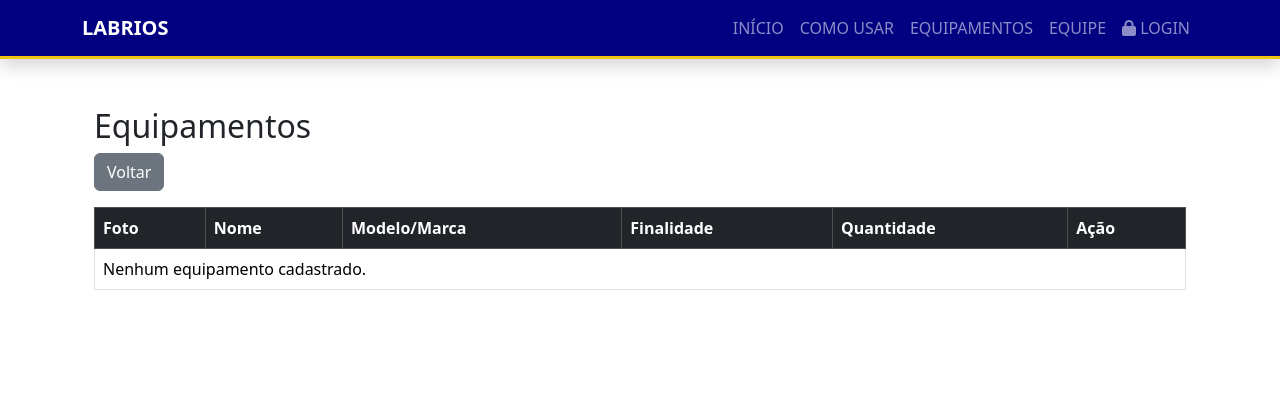
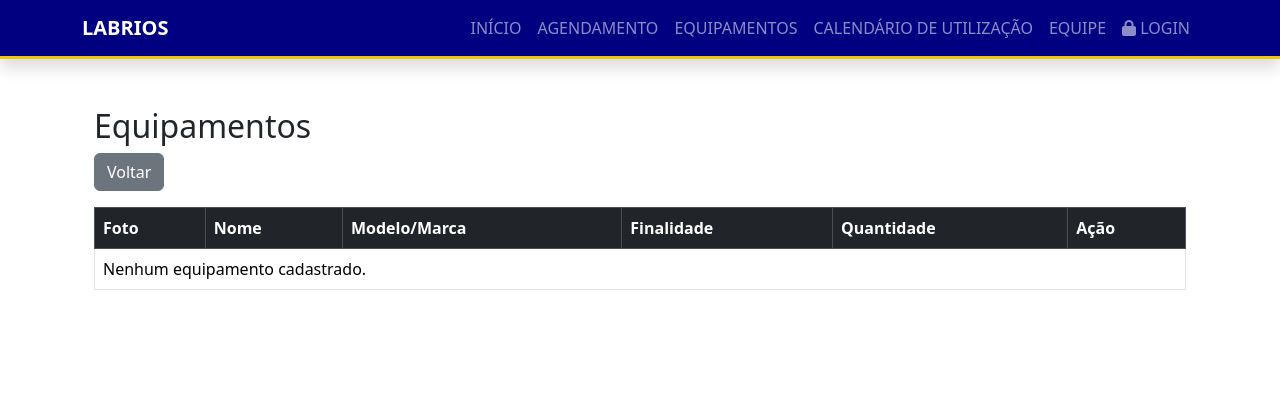
Before and after one commit to almeidasudarioarthurcassius-maker/SITE-OFICIAL-LABRIOS, a Flask app: page /equipment in a window 1280 px wide. Shown: the top 420 px of the page. Run offline with Flask 3, Linux system fonts and the light colour scheme; data comes from the database, SQL or seed files in the repository; data that the repository does not hold is empty.

Commit message:
Update base.html

```diff
--- a/site-labrios-oficial/templates/base.html
+++ b/site-labrios-oficial/templates/base.html
@@ -11,6 +11,7 @@
         body { display: flex; flex-direction: column; min-height: 100vh; }
         .content-wrapper { flex: 1; }
         .navbar { background: var(--navy) !important; border-bottom: 3px solid #f1c40f; }
+        .bg-navy { background-color: var(--navy) !important; }
         .btn-navy { background: var(--navy); color: white; }
         .btn-navy:hover { background: #000050; color: white; }
         footer { border-top: 1px solid #eee; padding: 2rem 0; font-size: 0.85rem; color: #777; background: #f9f9f9; }
@@ -21,23 +22,21 @@
 <nav class="navbar navbar-expand-lg navbar-dark shadow sticky-top">
     <div class="container">
         <a class="navbar-brand fw-bold" href="/">LABRIOS</a>
-
         <button class="navbar-toggler" type="button" data-bs-toggle="collapse" data-bs-target="#navbarNav">
             <span class="navbar-toggler-icon"></span>
         </button>
-
         <div class="collapse navbar-collapse" id="navbarNav">
             <ul class="navbar-nav ms-auto">
                 <li class="nav-item"><a class="nav-link" href="/">INÍCIO</a></li>
-                <li class="nav-item"><a class="nav-link" href="/how-to-use">COMO USAR</a></li>
+                <li class="nav-item"><a class="nav-link" href="/how-to-use">AGENDAMENTO</a></li>
                 <li class="nav-item"><a class="nav-link" href="/equipment">EQUIPAMENTOS</a></li>
+                <li class="nav-item"><a class="nav-link" href="/schedule">CALENDÁRIO DE UTILIZAÇÃO</a></li>
                 <li class="nav-item"><a class="nav-link" href="/team">EQUIPE</a></li>
-
                 {% if current_user.is_authenticated %}
-                  <li class="nav-item"><a class="nav-link text-warning fw-bold" href="/admin">PAINEL GESTOR</a></li>
-                  <li class="nav-item"><a class="nav-link" href="/logout">SAIR</a></li>
+                <li class="nav-item"><a class="nav-link text-warning fw-bold" href="/admin">PAINEL GESTOR</a></li>
+                <li class="nav-item"><a class="nav-link" href="/logout">SAIR</a></li>
                 {% else %}
-                  <li class="nav-item"><a class="nav-link" href="/login"><i class="fas fa-lock"></i> LOGIN</a></li>
+                <li class="nav-item"><a class="nav-link" href="/login"><i class="fas fa-lock"></i> LOGIN</a></li>
                 {% endif %}
             </ul>
         </div>
@@ -49,7 +48,7 @@
         {% for category, message in messages %}
             <div class="alert alert-{{ category }} alert-dismissible fade show" role="alert">
                 {{ message }}
-                <button type="button" class="btn-close" data-bs-dismiss="alert" aria-label="Close"></button>
+                <button type="button" class="btn-close" data-bs-alert="alert" aria-label="Close"></button>
             </div>
         {% endfor %}
     {% endwith %}
```
